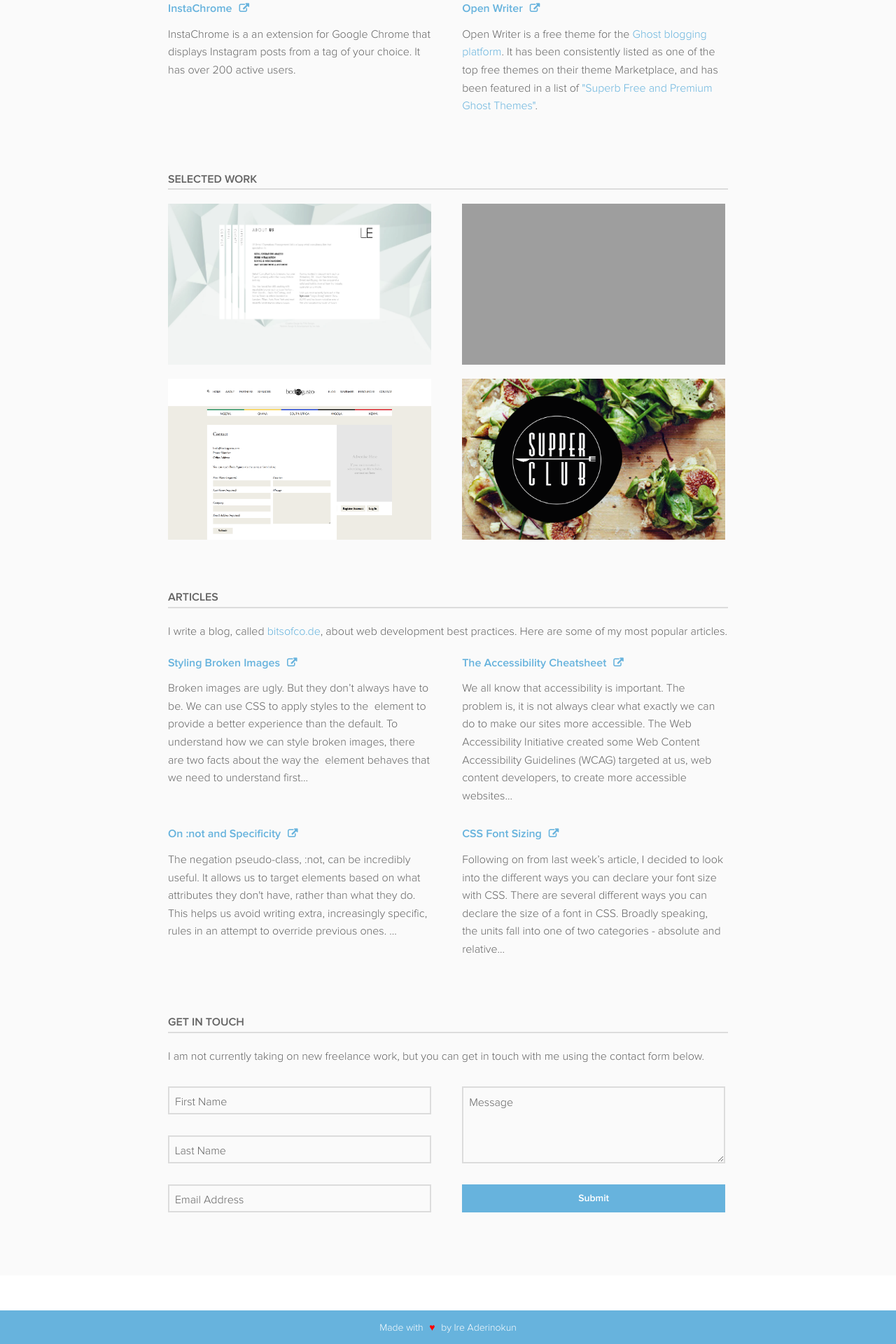
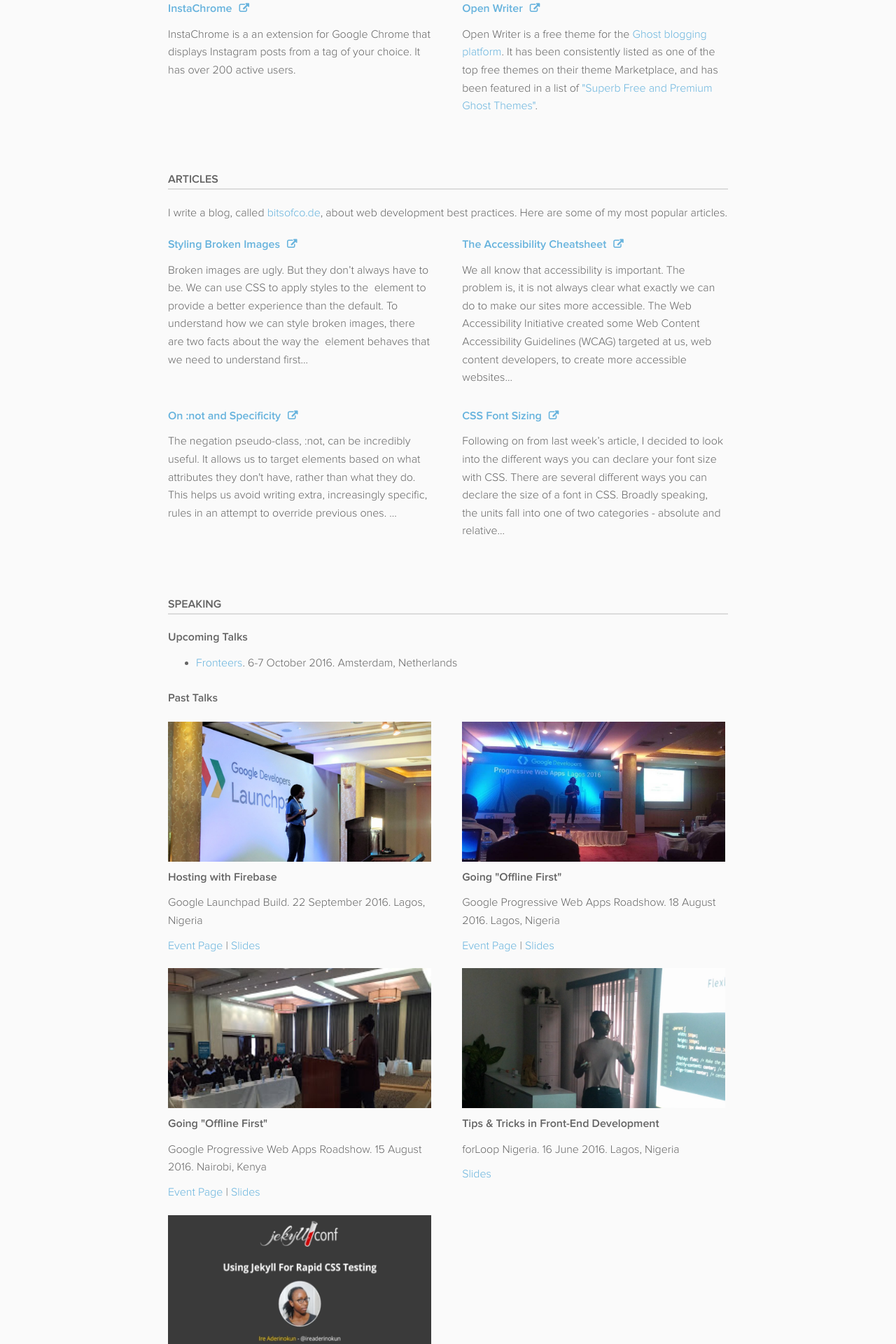
Before and after one commit to ireade/ireaderinokun.com, a Jekyll site: the page built from index.html, in a window 1280 px wide. Shown: the part 2106-4026 px from the top of the page at 70% size. Built offline with Jekyll 4.4.1, drawn with Linux system fonts in a browser that asks for light colours; nearby versions of some CDN libraries; some web fonts are replaced; some of the changed text lies outside the part shown; grey boxes are pictures that could not be loaded.

Commit message:
added speaking

```diff
--- a/_data/home.yml
+++ b/_data/home.yml
@@ -97,3 +97,62 @@
 	url: 'https://github.com/ireade/openwriter',
 	excerpt: 'Open Writer is a free theme for the <a href="http://ghost.org" target="_blank">Ghost blogging platform</a>. It has been consistently listed as one of the top free themes on their theme Marketplace, and has been featured in a list of <a href="http://winningwp.com/best-ghost-themes/" target="_blank">"Superb Free and Premium Ghost Themes"</a>.'
 }
+
+# Talks
+
+upcoming_talks:
+- {
+	conference: 'Fronteers',
+	location: 'Amsterdam, Netherlands',
+	date: '6-7 October 2016',
+	event_page_url: 'https://fronteers.nl/congres/2016/speakers',
+}
+
+
+
+past_talks:
+- {
+	title: 'Hosting with Firebase',
+	conference: 'Google Launchpad Build',
+	location: 'Lagos, Nigeria',
+	date: '22 September 2016',
+	event_page_url: 'https://events.withgoogle.com/launchpad-build-ssa/nigeria-lagos/',
+	slides_url: 'https://speakerdeck.com/ireade/hosting-with-firebase',
+	image: '/assets/img/talk_launchpad_2016.jpg'
+}
+- {
+	title: 'Going "Offline First"',
+	conference: 'Google Progressive Web Apps Roadshow',
+	location: 'Lagos, Nigeria',
+	date: '18 August 2016',
+	event_page_url: 'https://events.withgoogle.com/progressive-web-apps-ssa/',
+	slides_url: 'https://speakerdeck.com/ireade/going-offline-first',
+	image: '/assets/img/talk_pwa_lagos_2016.jpg'
+}
+- {
+	title: 'Going "Offline First"',
+	conference: 'Google Progressive Web Apps Roadshow',
+	location: 'Nairobi, Kenya',
+	date: '15 August 2016',
+	event_page_url: 'https://events.withgoogle.com/progressive-web-apps-ssa/',
+	slides_url: 'https://speakerdeck.com/ireade/going-offline-first',
+	image: '/assets/img/talk_pwa_nairobi_2016.jpg'
+}
+- {
+	title: 'Tips & Tricks in Front-End Development',
+	conference: 'forLoop Nigeria',
+	location: 'Lagos, Nigeria',
+	date: '16 June 2016',
+	slides_url: 'https://speakerdeck.com/ireade/tips-and-tricks-in-front-end-development',
+	image: '/assets/img/talk_forloop2.jpg'
+}
+- {
+	title: 'Using Jekyll for Rapid CSS Testing',
+	conference: 'JekyllConf',
+	location: 'Online',
+	date: '7 May 2016',
+	event_page_url: 'http://jekyllconf.com/',
+	slides_url: 'https://speakerdeck.com/ireade/using-jekyll-for-rapid-css-testing',
+	video_url: 'https://www.youtube.com/watch?v=PRKV5IGKF2c&list=PLrxYIq_0LFJdi2HJ6lnY4nm7ewu221hyS&index=2',
+	image: '/assets/img/talk_jekyllconf_2016.jpg'
+}
--- /dev/null
+++ b/_includes/home-speaking.html
@@ -0,0 +1,46 @@
+<div class="container home-section home-section--projects" id="speaking">
+
+	<h2>Speaking</h2>
+
+	<!-- <p>You can view all of my projects on my <a href="https://github.com/ireade" target="_blank">github</a>, but here are some of my favourites.</p> -->
+
+	<section>
+		<h3>Upcoming Talks</h3>
+		<ul class="ul">
+			{% for talk in site.data.home.upcoming_talks %}
+			<li>
+				<a href="{{talk.event_page_url}}">{{talk.conference}}</a>. {{talk.date}}. {{talk.location}}
+			</li>
+			{% endfor %}
+		</ul>
+	</section>
+
+	<br>
+
+	<section>
+		<h3>Past Talks</h3>
+		<ul class="item-list">
+			{% for talk in site.data.home.past_talks %}
+			<li class="item-list-item item-list-item--projects">
+				<a href="{{talk.url}}" target="_blank" class="prject-image-container">
+					<img src="{{talk.image}}" alt="{{talk.title}}">
+				</a>
+				<h3>{{talk.title}}</h3>
+				<p>{{talk.conference}}. {{talk.date}}. {{talk.location}}</p>
+
+				{% if talk.event_page_url %}
+				<a href="{{talk.event_page_url}}" target="_blank">Event Page</a> |
+				{% endif %}
+				{% if talk.slides_url %}
+				<a href="{{talk.slides_url}}" target="_blank">Slides</a>
+				{% endif %}
+				{% if talk.video_url %}
+				| <a href="{{talk.video_url}}" target="_blank">Video</a>
+				{% endif %}
+			</li>
+			{% endfor %}
+		</ul>
+	</section>
+
+
+</div>
--- a/_layouts/default.html
+++ b/_layouts/default.html
@@ -19,7 +19,6 @@
 
     ga('create', 'UA-60256750-2', 'auto');
     ga('send', 'pageview');
-
   </script>
 
 </head>
--- a/_sass/_type.scss
+++ b/_sass/_type.scss
@@ -131,6 +131,12 @@
     content: open-quote;
 }
 
+ul.ul {
+    list-style-type: disc;
+    display: block;
+    margin-left: 40px;
+}
+
 footer {
     font-size: 1.4rem;
 }
--- a/index.html
+++ b/index.html
@@ -13,11 +13,11 @@
 
 {% include home-projects.html %}
 
-{% include home-work.html %}
-
-
 {% include home-blog.html %}
 
+{% include home-speaking.html %}
+
+{% include home-work.html %}
 
 {% include home-contact.html %}
 </div>
```
Also changed, not shown: _includes/home-about.html (+0 -20 lines), assets/img/talk_forloop2.jpg (added), assets/img/talk_jekyllconf_2016.jpg (added), assets/img/talk_launchpad_2016.jpg (added), assets/img/talk_pwa_lagos_2016.jpg (added), assets/img/talk_pwa_nairobi_2016.jpg (added).
